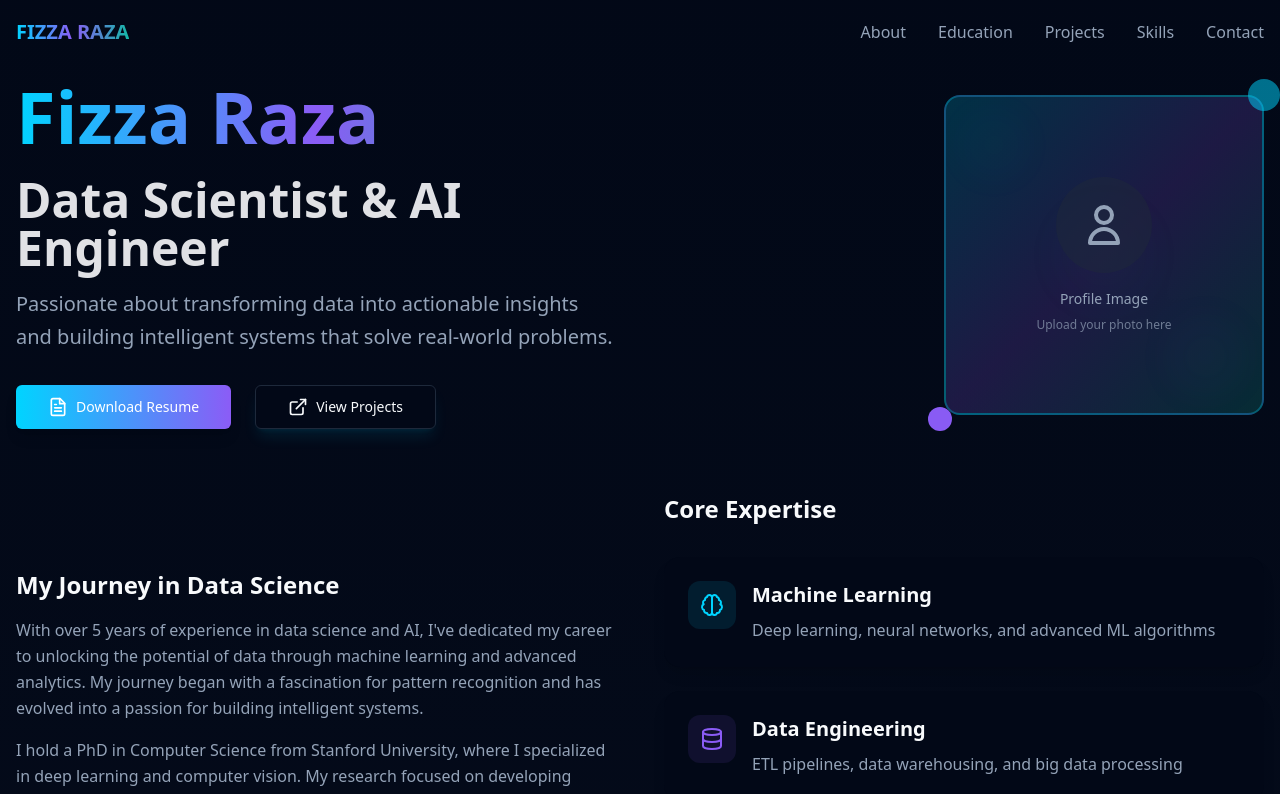
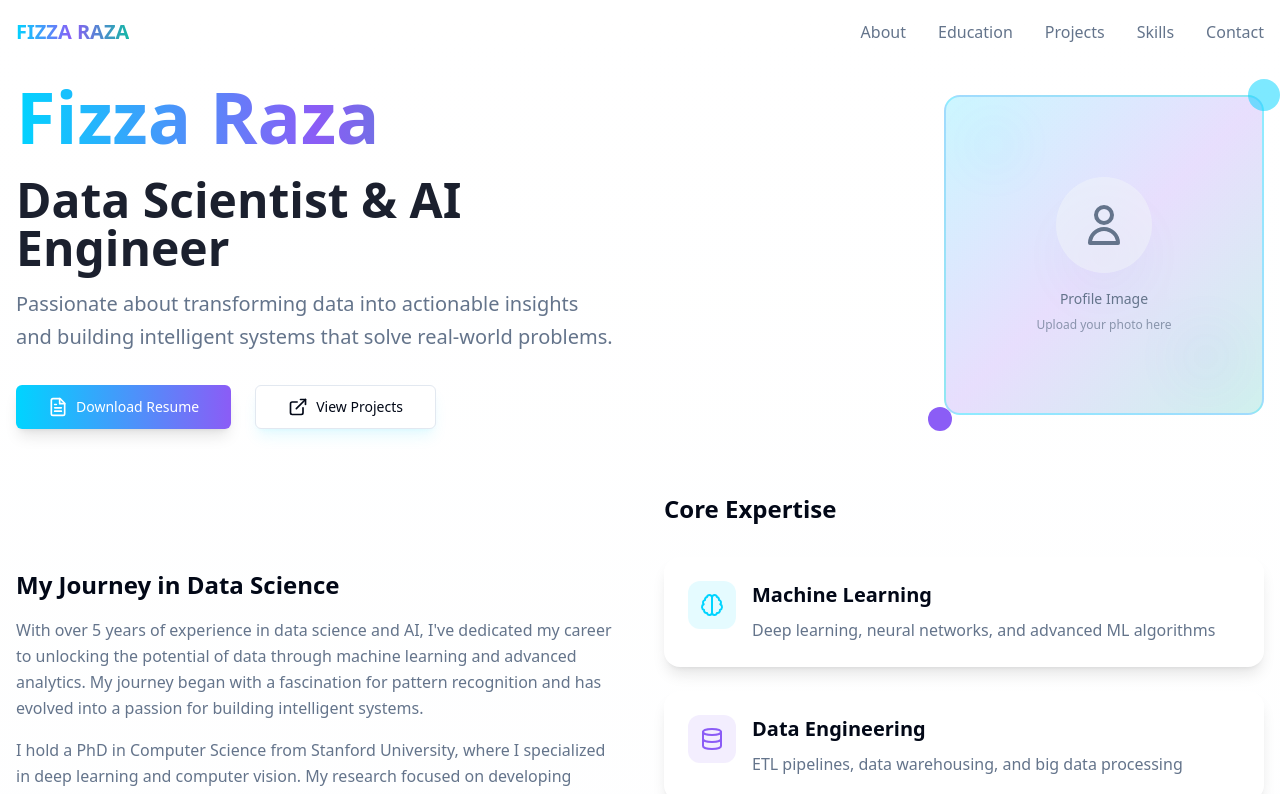
Before and after one commit to FizzaRaza97/FizzaRaza97.github.io, a React (Vite) app: page / in a window 1280 px wide. Shown: the top 794 px of the page. Built offline with nearby package versions, Linux system fonts and the light colour scheme.

Commit message:
change theme to light + add updated resume

```diff
--- a/src/components/AboutSection.tsx
+++ b/src/components/AboutSection.tsx
@@ -99,6 +99,7 @@ const AboutSection: React.FC = () => {
                 size="lg"
                 variant="ai"
                 className="group hover:scale-105 transition-transform duration-300"
+                onClick={() => window.open('/resume.pdf', '_blank')}
               >
                 <FileText className="mr-2 h-5 w-5 group-hover:animate-bounce" />
                 Download Resume
@@ -107,6 +108,7 @@ const AboutSection: React.FC = () => {
                 size="lg"
                 variant="outline"
                 className="group hover:scale-105 transition-transform duration-300 glow-border"
+                onClick={() => window.open('https://github.com/FizzaRaza97', '_blank')}
               >
                 <ExternalLink className="mr-2 h-5 w-5 group-hover:rotate-12 transition-transform duration-300" />
                 View Projects
@@ -149,12 +151,12 @@ const AboutSection: React.FC = () => {
                 </div>
 
                 {/* Upload Overlay */}
-                <div className="absolute inset-0 bg-black/0 hover:bg-black/10 transition-colors duration-300 rounded-2xl flex items-center justify-center opacity-0 hover:opacity-100">
+                <div className="absolute inset-0 bg-white/0 hover:bg-white/10 transition-colors duration-300 rounded-2xl flex items-center justify-center opacity-0 hover:opacity-100">
                   <div className="text-center">
-                    <svg className="w-8 h-8 text-white mx-auto mb-2" fill="none" stroke="currentColor" viewBox="0 0 24 24">
+                    <svg className="w-8 h-8 text-foreground mx-auto mb-2" fill="none" stroke="currentColor" viewBox="0 0 24 24">
                       <path strokeLinecap="round" strokeLinejoin="round" strokeWidth={2} d="M7 16a4 4 0 01-.88-7.903A5 5 0 1115.9 6L16 6a5 5 0 011 9.9M15 13l-3-3m0 0l-3 3m3-3v12" />
                     </svg>
-                    <p className="text-white text-sm font-medium">Click to Upload</p>
+                    <p className="text-foreground text-sm font-medium">Click to Upload</p>
                   </div>
                 </div>
               </div>
--- a/src/components/HeroSection.tsx
+++ b/src/components/HeroSection.tsx
@@ -135,6 +135,7 @@ const HeroSection: React.FC = () => {
             size="lg"
             variant="ai"
             className="group hover:scale-105 transition-transform duration-300"
+            onClick={() => window.open('/resume.pdf', '_blank')}
           >
             <Download className="mr-2 h-5 w-5 group-hover:animate-bounce" />
             Download Resume
@@ -143,6 +144,7 @@ const HeroSection: React.FC = () => {
             size="lg"
             variant="outline"
             className="group hover:scale-105 transition-transform duration-300 glow-border"
+            onClick={() => window.open('https://github.com/FizzaRaza97', '_blank')}
           >
             <ExternalLink className="mr-2 h-5 w-5 group-hover:rotate-12 transition-transform duration-300" />
             View Projects
--- a/src/index.css
+++ b/src/index.css
@@ -4,25 +4,25 @@
 
 @layer base {
   :root {
-    --background: 222.2 84% 4.9%;
-    --foreground: 210 40% 98%;
-    --card: 222.2 84% 4.9%;
-    --card-foreground: 210 40% 98%;
-    --popover: 222.2 84% 4.9%;
-    --popover-foreground: 210 40% 98%;
-    --primary: 210 40% 98%;
-    --primary-foreground: 222.2 84% 4.9%;
-    --secondary: 217.2 32.6% 17.5%;
-    --secondary-foreground: 210 40% 98%;
-    --muted: 217.2 32.6% 17.5%;
-    --muted-foreground: 215 20.2% 65.1%;
-    --accent: 217.2 32.6% 17.5%;
-    --accent-foreground: 210 40% 98%;
-    --destructive: 0 62.8% 30.6%;
+    --background: 0 0% 100%;
+    --foreground: 222.2 84% 4.9%;
+    --card: 0 0% 100%;
+    --card-foreground: 222.2 84% 4.9%;
+    --popover: 0 0% 100%;
+    --popover-foreground: 222.2 84% 4.9%;
+    --primary: 222.2 84% 4.9%;
+    --primary-foreground: 210 40% 98%;
+    --secondary: 210 40% 96%;
+    --secondary-foreground: 222.2 84% 4.9%;
+    --muted: 210 40% 96%;
+    --muted-foreground: 215.4 16.3% 46.9%;
+    --accent: 210 40% 96%;
+    --accent-foreground: 222.2 84% 4.9%;
+    --destructive: 0 84.2% 60.2%;
     --destructive-foreground: 210 40% 98%;
-    --border: 217.2 32.6% 17.5%;
-    --input: 217.2 32.6% 17.5%;
-    --ring: 212.7 26.8% 83.9%;
+    --border: 214.3 31.8% 91.4%;
+    --input: 214.3 31.8% 91.4%;
+    --ring: 222.2 84% 4.9%;
     --radius: 0.5rem;
   }
 }
--- a/tailwind.config.js
+++ b/tailwind.config.js
@@ -1,6 +1,5 @@
 /** @type {import('tailwindcss').Config} */
 export default {
-  darkMode: ["class"],
   content: [
     './pages/**/*.{ts,tsx}',
     './components/**/*.{ts,tsx}',
```
Also changed, not shown: 1 other file (tests, documents, lock files or other folders).
